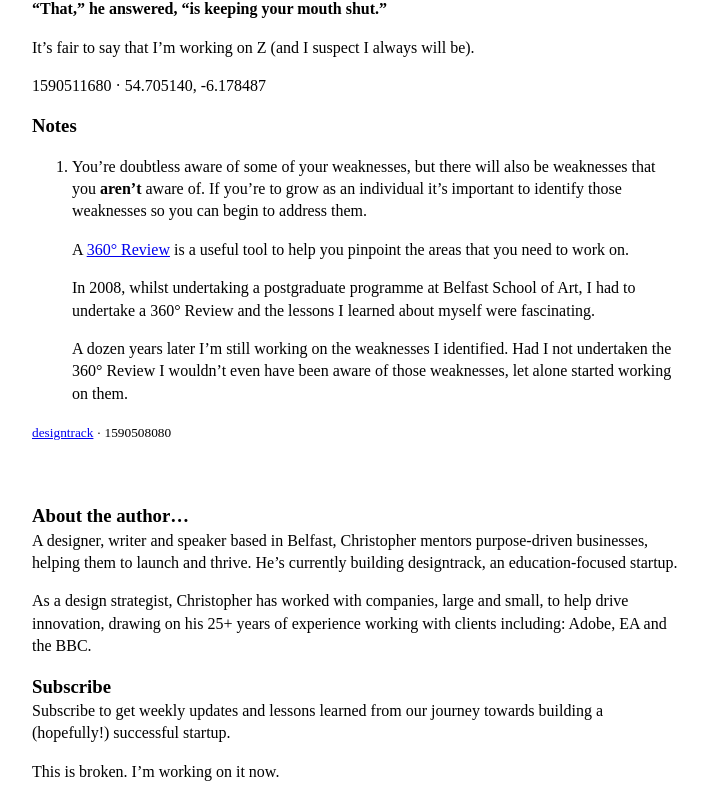
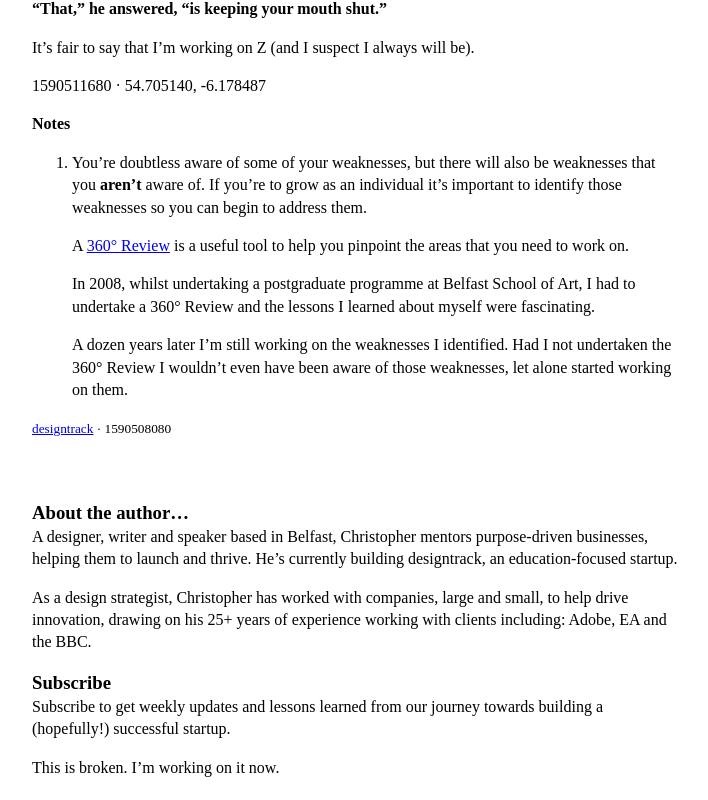
Before and after one commit to designtrack/designtrack-journal, a Jekyll site: the page built from _posts/2020-05-26-z.md, in a window 1280 px wide. Shown: the part 760-1560 px from the top of the page, without its empty margins (283-991 px from the left). Built offline with Jekyll 4.4.1, drawn with Linux system fonts in a browser that asks for light colours; nearby versions of some CDN libraries.

```diff
--- a/_posts/2020-05-26-z.md
+++ b/_posts/2020-05-26-z.md
@@ -31,7 +31,7 @@ It’s fair to say that I’m working on Z (and I suspect I always will be).
 1590511680 · 54.705140, -6.178487
 
 
-### Notes
+#### Notes
 
 1. You’re doubtless aware of some of your weaknesses, but there will also be weaknesses that you **aren’t** aware of. If you’re to grow as an individual it’s important to identify those weaknesses so you can begin to address them.
 
```
